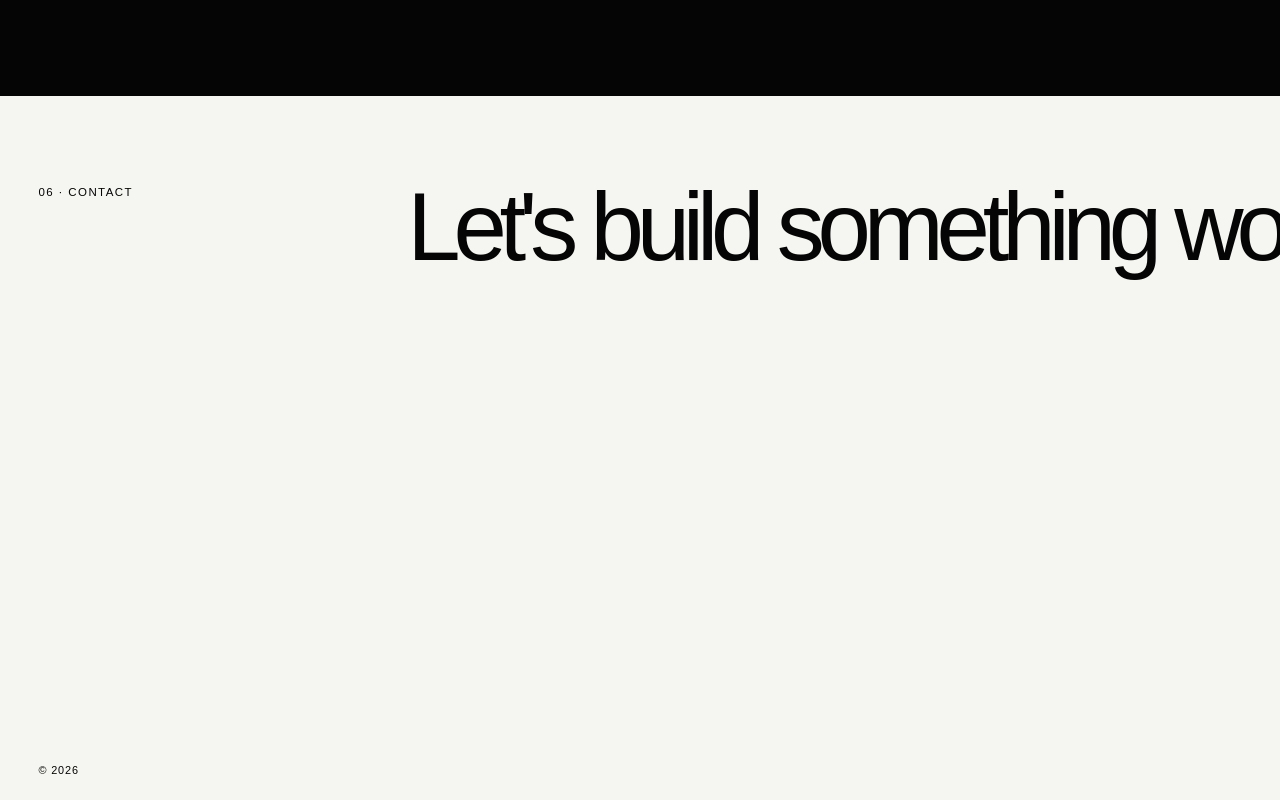
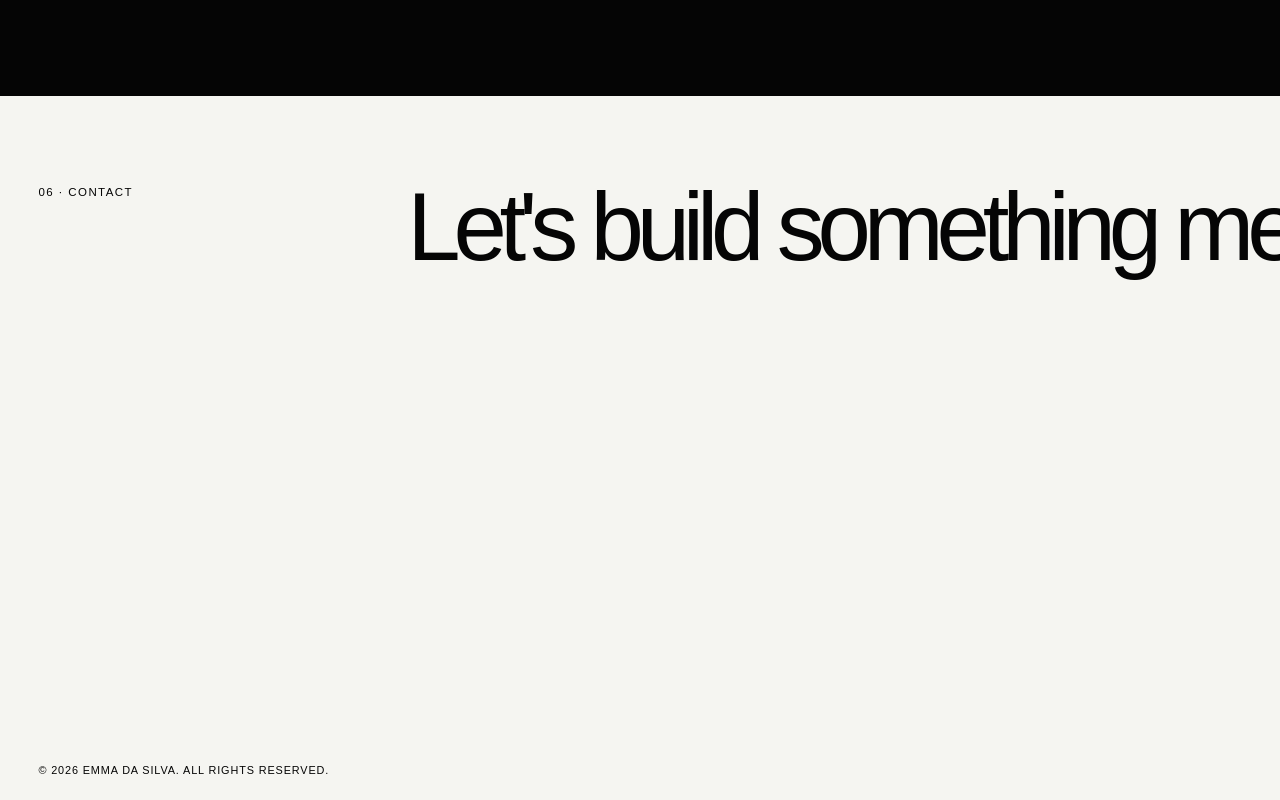
Before and after one commit to emma-dasilva-dev/emma-portfolio, a Next.js app: page / in a window 1280 px wide. Shown: the part 5072-5872 px from the top of the page. Built offline with nearby package versions, Linux system fonts and the light colour scheme.

Commit message:
Refine contact message and copyright

```diff
--- a/src/components/sections/Contact.tsx
+++ b/src/components/sections/Contact.tsx
@@ -14,12 +14,12 @@ export default function Contact() {
       >
         <p className="section-kicker">06 · Contact</p>
         <div className="contact-message">
-          <h2>Let&apos;s build something worth remembering.</h2>
+          <h2>Let&apos;s build something meaningful together.</h2>
         </div>
       </motion.div>
 
       <div className="contact-footer">
-        <span>© 2026</span>
+        <span>© 2026 Emma Da Silva. All rights reserved.</span>
       </div>
     </footer>
   );
```
